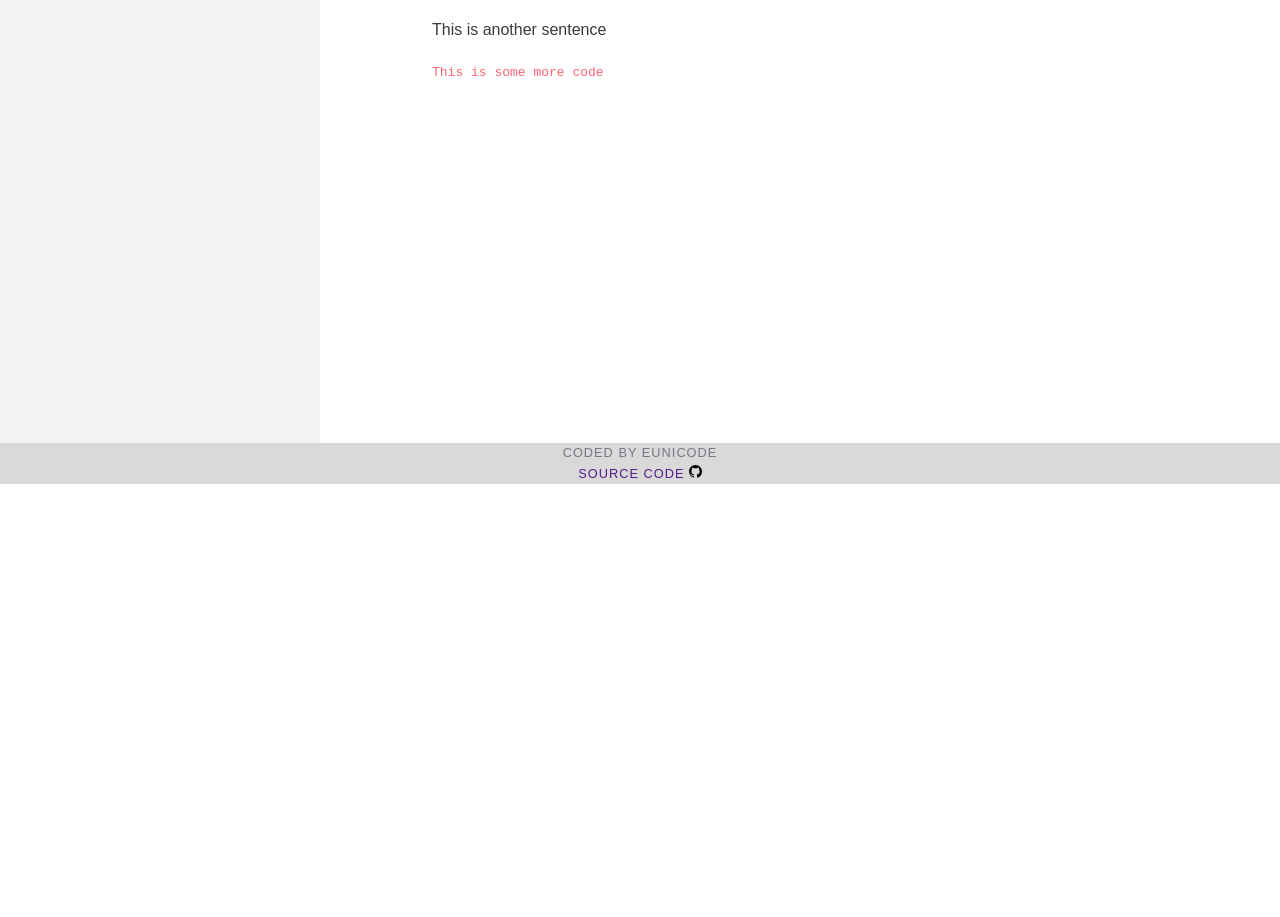
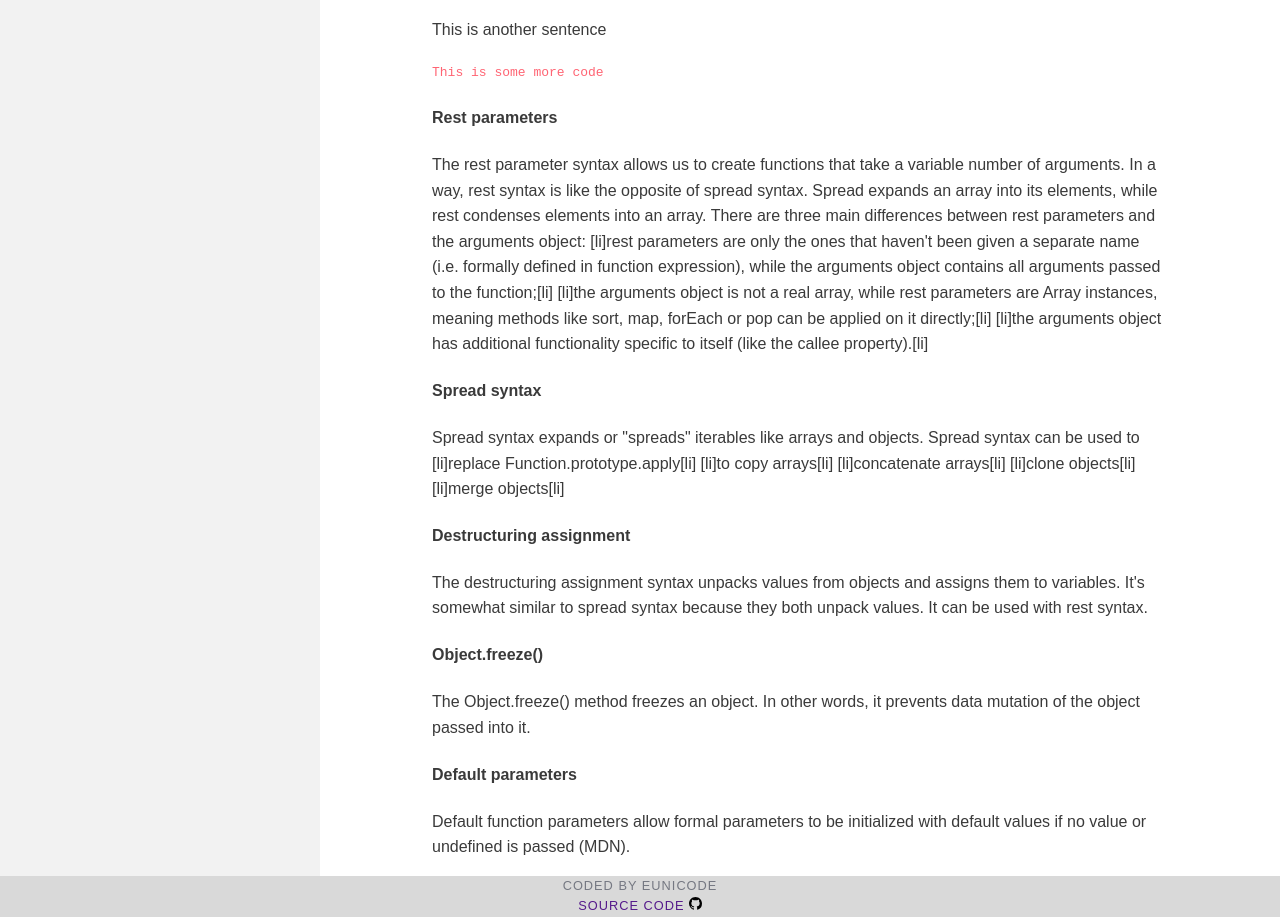
Before and after one commit to eunicode/tech-doc, a website: page src/index.html in a window 1280 px wide. Shown: the part 316-1233 px from the top of the page. Before the commit the page ends 800 px from the top, so only its background shows below. Drawn offline with Linux system fonts and the light colour scheme.

Commit message:
Use AJAX to load external file and render JSON to the DOM

```diff
--- /dev/null
+++ b/src/data/data.js
@@ -0,0 +1,79 @@
+const data = [
+    {
+        category: 'Functions',
+        title: 'Rest parameters',
+        urlfrag: 'Rest_parameters',
+        info: 'The rest parameter syntax allows us to create functions that take a \
+        variable number of arguments. In a way, rest syntax is like the opposite \
+        of spread syntax. Spread expands an array into its elements, while \
+        rest condenses elements into an array. \nThere are three main differences \
+        between rest parameters and the arguments object:\
+        [li]rest parameters are only the ones that haven\'t been given a separate \
+        name (i.e. formally defined in function expression), while the arguments \
+        object contains all arguments passed to the function;[li]\
+        [li]the arguments object is not a real array, while rest parameters are \
+        Array instances, meaning methods like sort, map, forEach or pop can be \
+        applied on it directly;[li]\
+        [li]the arguments object has additional functionality specific to itself \
+        (like the callee property).[li]',
+        code: `function f(a, b, ...theArgs) {
+            //...
+        }`,
+    },
+    {
+        category: 'Operators',
+        title: 'Spread syntax',
+        urlfrag: 'Spread_syntax',
+        info: 'Spread syntax expands or "spreads" iterables like arrays and \
+        objects.\n Spread syntax can be used to\
+        [li]replace Function.prototype.apply[li]\
+        [li]to copy arrays[li]\
+        [li]concatenate arrays[li]\
+        [li]clone objects[li]\
+        [li]merge objects[li]',
+        code: `function sum(x, y, z) {
+            return x + y + z;
+        }
+        const numbers = [1, 2, 3];
+        sum(...numbers); // 6`,
+    },
+    {
+        category: 'Expressions',
+        title: 'Destructuring assignment',
+        urlfrag: 'Destructuring_assignment',
+        info: 'The destructuring assignment syntax unpacks values from objects \
+        and assigns them to variables. It\'s somewhat similar to spread syntax \
+        because they both unpack values. It can be used with rest syntax.',
+        code: `var [a, ...b] = [1, 2, 3]
+        // a = 1
+        // b = [2, 3]`,
+    },
+    {
+        category: 'Object',
+        title: 'Object.freeze()',
+        urlfrag: 'Object.freeze()',
+        info: 'The Object.freeze() method freezes an object. In other words, \
+        it prevents data mutation of the object passed into it.',
+        code: `Object.freeze(obj)`,
+    },
+    {
+        category: 'Functions',
+        title: 'Default parameters',
+        urlfrag: 'Default_parameters',
+        info: 'Default function parameters allow formal parameters to be \
+        initialized with default values if no value or undefined is passed (MDN).',
+        code: `function multiply(a, b = 1) {
+            return a * b;
+        }
+
+        multiply(5);
+        // 5`,
+    },
+
+];
+
+// Turn JS object into JSON string
+const dataJSONString = JSON.stringify(data);
+console.log(dataJSONString);
+
+// export default data;
--- /dev/null
+++ b/src/data/data.json
@@ -0,0 +1,14 @@
+{
+    "key": [
+        {
+            "category":"Functions",
+            "title":"Rest parameters","urlfrag":"Rest_parameters",
+            "info":"The rest parameter syntax allows us to create functions that take a         variable number of arguments. In a way, rest syntax is like the opposite         of spread syntax. Spread expands an array into its elements, while         rest condenses elements into an array. \nThere are three main differences         between rest parameters and the arguments object:        [li]rest parameters are only the ones that haven't been given a separate         name (i.e. formally defined in function expression), while the arguments         object contains all arguments passed to the function;[li]        [li]the arguments object is not a real array, while rest parameters are         Array instances, meaning methods like sort, map, forEach or pop can be         applied on it directly;[li]        [li]the arguments object has additional functionality specific to itself         (like the callee property).[li]",
+            "code":"function f(a, b, ...theArgs) {\n            //...\n        }"
+        },
+        {"category":"Operators","title":"Spread syntax","urlfrag":"Spread_syntax","info":"Spread syntax expands or \"spreads\" iterables like arrays and         objects.\n Spread syntax can be used to        [li]replace Function.prototype.apply[li]        [li]to copy arrays[li]        [li]concatenate arrays[li]        [li]clone objects[li]        [li]merge objects[li]","code":"function sum(x, y, z) {\n            return x + y + z;\n        }\n        const numbers = [1, 2, 3];\n        sum(...numbers); // 6"},
+        {"category":"Expressions","title":"Destructuring assignment","urlfrag":"Destructuring_assignment","info":"The destructuring assignment syntax unpacks values from objects         and assigns them to variables. It's somewhat similar to spread syntax         because they both unpack values. It can be used with rest syntax.","code":"var [a, ...b] = [1, 2, 3]\n        // a = 1\n        // b = [2, 3]"},
+        {"category":"Object","title":"Object.freeze()","urlfrag":"Object.freeze()","info":"The Object.freeze() method freezes an object. In other words,         it prevents data mutation of the object passed into it.","code":"Object.freeze(obj)"},
+        {"category":"Functions","title":"Default parameters","urlfrag":"Default_parameters","info":"Default function parameters allow formal parameters to be         initialized with default values if no value or undefined is passed (MDN).","code":"function multiply(a, b = 1) {\n            return a * b;\n        }\n          \n        multiply(5);\n        // 5"}
+    ]
+}
--- a/src/index.html
+++ b/src/index.html
@@ -49,6 +49,7 @@
     </footer>
 
     <script src="js/main.js"></script>
+    <script src="data/data.js"></script> <!-- Add this to output JSON stringified JS object so I can make a JSON file -->
     <!-- <script src="https://cdn.freecodecamp.org/testable-projects-fcc/v1/bundle.js"></script> -->
 </body>
 </html>
--- a/src/js/main.js
+++ b/src/js/main.js
@@ -0,0 +1,30 @@
+// AJAX + JSON METHOD
+// Store data in JS object so I can use template literals. The pro using of template literals is that any newline characters inserted in the source are part of the template literal. In other words, it's easier to write multi-line strings.
+// Then convert JS object to a JSON string with JSON.stringify() method. This is bc when exchanging data between a browser and a server, the data can only be text. When we receive JSON data from the server, we can easily convert JSON data to JS objects.
+
+let dataA;
+
+const DOMNode = document.querySelector('#main-doc');
+
+const request = new XMLHttpRequest;
+
+request.open('GET', '../data/data.json');
+
+request.onreadystatechange = () => {
+    if (request.status === 200 && request.readyState === 4) {
+        dataA = JSON.parse(request.responseText);
+        console.log({ dataA });
+        for (const item in dataA.key) {
+            if (dataA.key.hasOwnProperty(item)) {
+                const element = dataA.key[item];
+                const listItem = document.createElement('div');
+                listItem.className = 'main-section';
+                listItem.innerHTML = `<h4>${element.title}</h4>
+                <p>${element.info}</p>`;
+                DOMNode.appendChild(listItem);
+            }
+        }
+    }
+}
+
+request.send();
```
